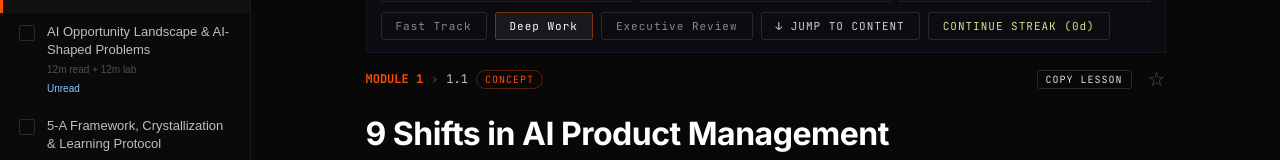
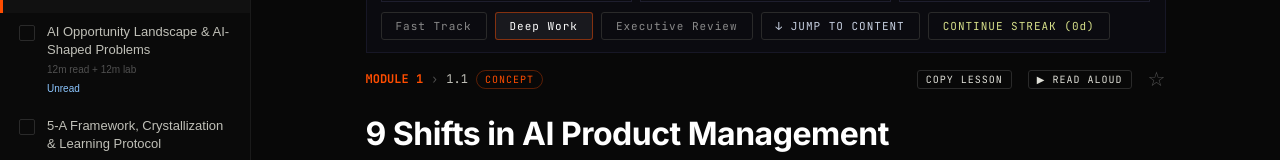
Before and after one commit to be4oo/AI-PM-Course, a React (Vite) app: page / in a window 1280 px wide. Shown: the part 213-373 px from the top of the page. Built offline with nearby package versions, Linux system fonts and the light colour scheme.

Commit message:
feat(ui): add read-aloud functionality using speech synthesis

```diff
--- a/src/App.jsx
+++ b/src/App.jsx
@@ -81,6 +81,7 @@ export default function AIPMCourseV3() {
   const [streakSecured, setStreakSecured] = useState(false);
   const [showViewsMenu, setShowViewsMenu] = useState(false);
   const [copyFeedback, setCopyFeedback] = useState(false);
+  const [isReading, setIsReading] = useState(false);
   const mainRef = useRef(null);
   const readingStartRef = useRef(null);
   const importFileRef = useRef(null);
@@ -116,6 +117,12 @@ export default function AIPMCourseV3() {
         // Storage is optional in this runtime.
       }
     })();
+  }, []);
+
+  useEffect(() => {
+    return () => {
+      window.speechSynthesis?.cancel();
+    };
   }, []);
 
   useEffect(() => {
@@ -261,6 +268,8 @@ export default function AIPMCourseV3() {
       setShowQuiz(false);
       setShowQuizA(false);
     }
+    window.speechSynthesis?.cancel();
+    setIsReading(false);
     setView("learn");
     setSidebarOpen(false);
     if (scrollBehavior === "top") {
@@ -285,6 +294,10 @@ export default function AIPMCourseV3() {
     }
     setCompleted(p => new Set([...p, lk(activeMod, activeLesson)]));
     setShowApply(false); setShowQuiz(false); setShowQuizA(false);
+
+    window.speechSynthesis?.cancel();
+    setIsReading(false);
+
     if (activeLesson < mod.lessons.length - 1) setActiveLesson(l => l + 1);
     else if (activeMod < curriculum.length - 1) { setActiveMod(m => m + 1); setActiveLesson(0); }
     mainRef.current?.scrollTo(0, 0);
@@ -492,6 +505,35 @@ export default function AIPMCourseV3() {
       setCopyFeedback(true);
       setTimeout(() => setCopyFeedback(false), 2000);
     });
+  };
+
+  const toggleReadAloud = () => {
+    if (isReading) {
+      window.speechSynthesis?.cancel();
+      setIsReading(false);
+      return;
+    }
+
+    const textToRead = (() => {
+      const sections = [];
+      sections.push(`${lesson.title}.`);
+      sections.push(lessonFrame.concept);
+      if (lessonFrame.takeaways?.length > 0) {
+        sections.push(`Key Takeaways.`);
+        lessonFrame.takeaways.forEach(k => sections.push(k));
+      }
+      if (lessonFrame.leadershipNote) {
+        sections.push(`Leadership Note. ${lessonFrame.leadershipNote}`);
+      }
+      sections.push(`Why this matters. ${whyThisMatters}`);
+      // Clean markdown roughly
+      return sections.join(" ").replace(/\*/g, '').replace(/`/g, '').replace(/#/g, '');
+    })();
+
+    const utterance = new SpeechSynthesisUtterance(textToRead);
+    utterance.onend = () => setIsReading(false);
+    window.speechSynthesis?.speak(utterance);
+    setIsReading(true);
   };
 
   const doSearch = (q) => {
@@ -931,6 +973,19 @@ export default function AIPMCourseV3() {
             >
               {copyFeedback ? "✓ COPIED" : "COPY LESSON"}
             </button>
+            <button
+              className="btn-outline"
+              onClick={toggleReadAloud}
+              style={{
+                fontSize: 10,
+                padding: "2px 8px",
+                marginRight: 8,
+                borderColor: isReading ? "#FF3B5C" : "var(--border-light)",
+                color: isReading ? "#FF3B5C" : "inherit"
+              }}
+            >
+              {isReading ? "■ STOP READING" : "▶ READ ALOUD"}
+            </button>
             <button onClick={toggleBm} style={{ background: "none", border: "none", color: isBm() ? "#FFB800" : "var(--text-muted)", cursor: "pointer", fontSize: 20, padding: 0 }}>{isBm() ? "★" : "☆"}</button>
           </div>
 
```
